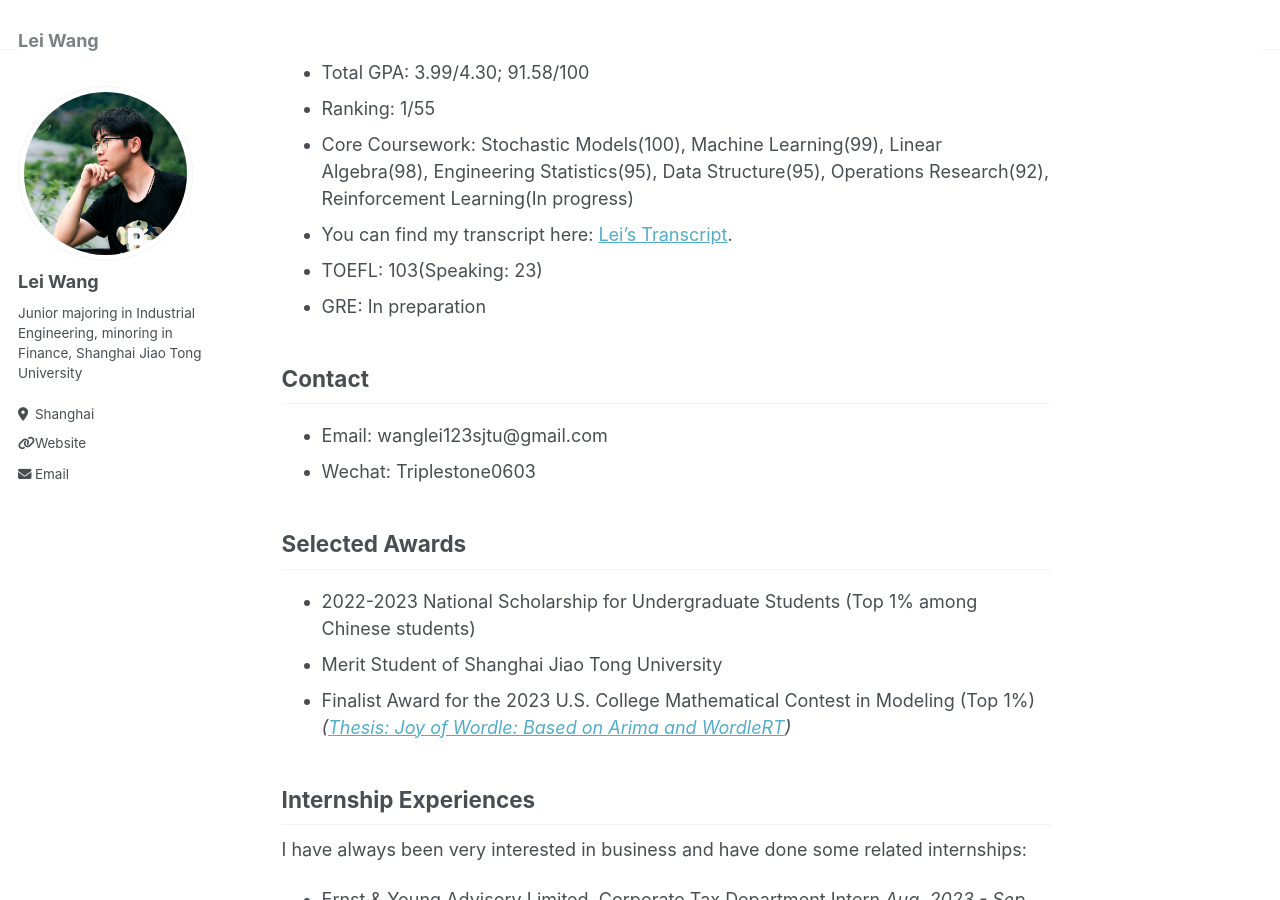
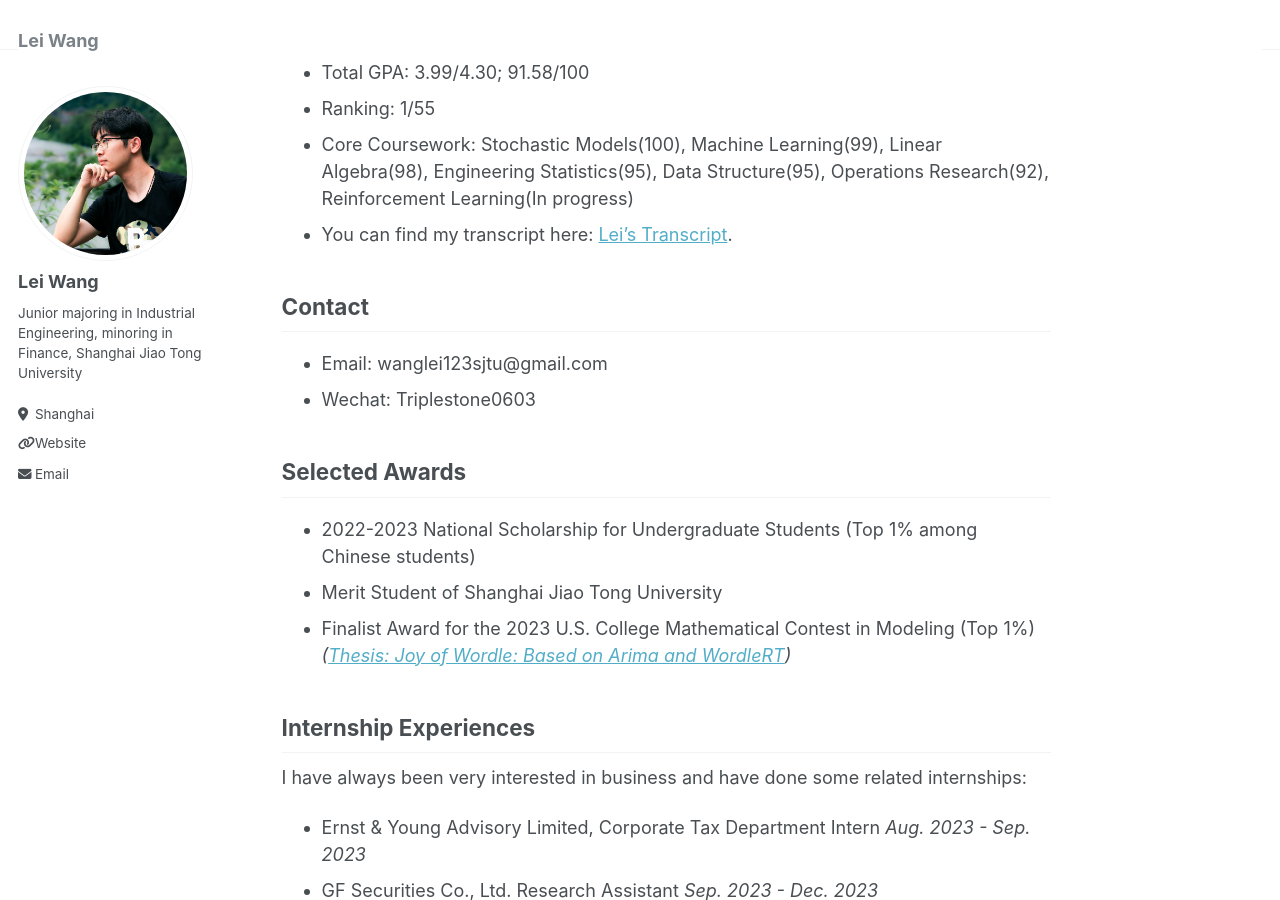
Before and after one commit to Wanglei123SJTU/Wanglei123SJTU.github.io, a Jekyll site: the page built from _pages/about.md, in a window 1280 px wide and 900 px high, scrolled down 589 px. Built offline with Jekyll 4.4.1, drawn with Linux system fonts in a browser that asks for light colours.

Commit message:
Update about.md

```diff
--- a/_pages/about.md
+++ b/_pages/about.md
@@ -23,8 +23,6 @@ Academic Achievements
 * Ranking: 1/55
 * Core Coursework: Stochastic Models(100), Machine Learning(99), Linear Algebra(98), Engineering Statistics(95), Data Structure(95), Operations Research(92), Reinforcement Learning(In progress)
 * You can find my transcript here: [Lei's Transcript](../files/Lei_Transcript.pdf).
-* TOEFL: 103(Speaking: 23)
-* GRE: In preparation
 
 Contact
 ------
```
